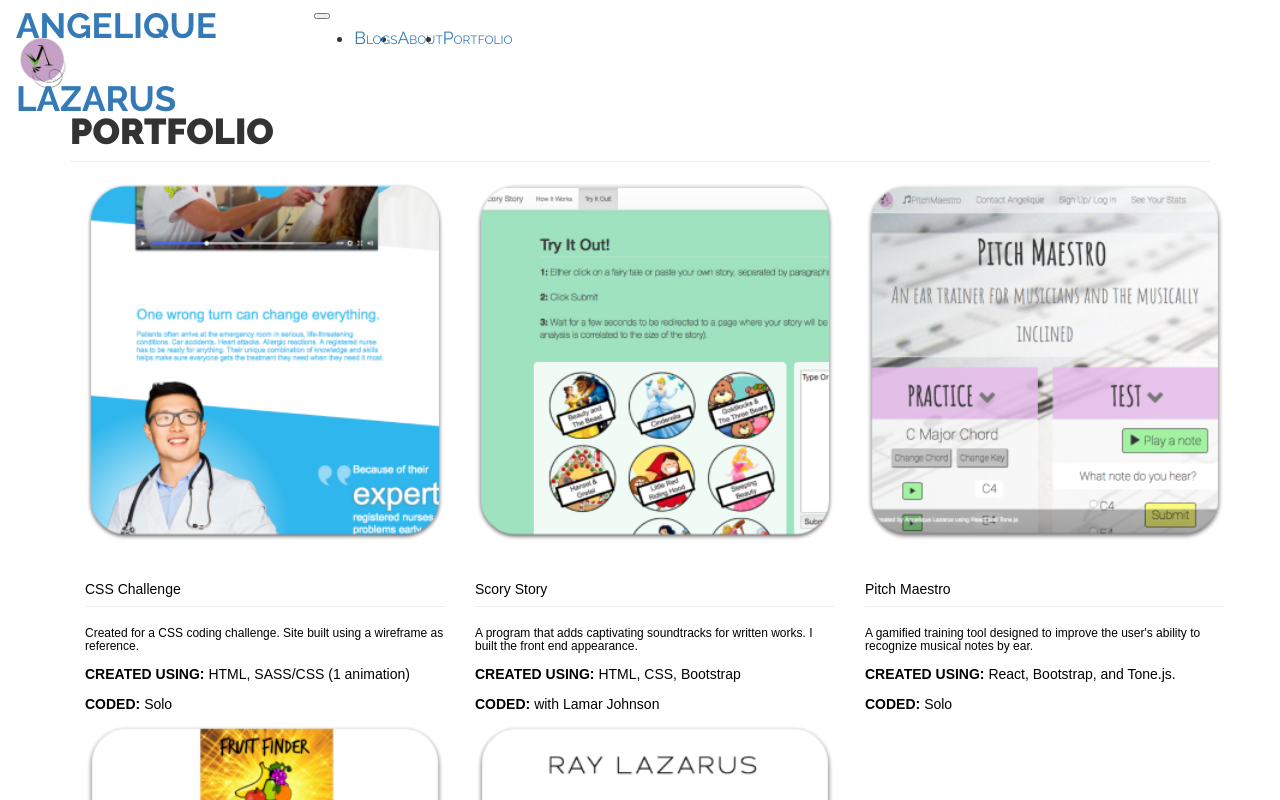
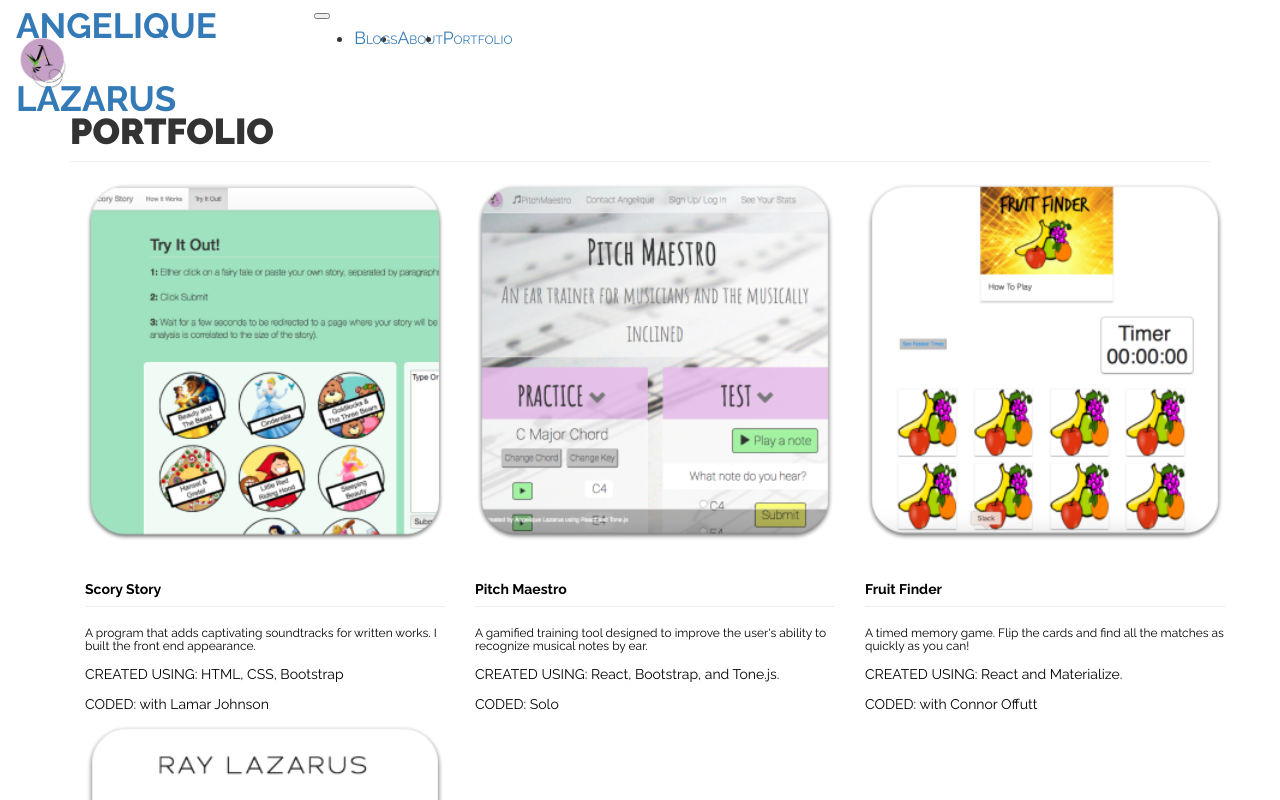
Before and after one commit to javathehut/Portfolio, a React (Create React App) app: page / in a window 1280 px wide. Shown: the top 800 px of the page. Built offline with nearby package versions, Linux system fonts and the light colour scheme.

Commit message:
Updates. Hiding CSS project for now as it's not showing

```diff
--- a/src/About.js
+++ b/src/About.js
@@ -28,7 +28,7 @@ class About extends Component {
         <div>
         <br />
           <h2 className="lead aboutLead">
-            Angelique is a web developer, educator, and artist. In essence, she is a creator. Her passion and enthusiasm for learning, problem-solving, building, and languages have led her to pursue these 3 rewarding endeavours that allow her to fully explores these areas of interest.
+            Angelique is a web developer, educator, and artist. In essence, she is a creator. Her passion and enthusiasm for learning, problem-solving, building, and languages have led her to pursue these 3 rewarding endeavours that allow her to fully explore these areas of interest.
           </h2><br />
           <p className="whatsUp">
             <span className="aboutHeading">What she's up to currently:</span> <br />
--- a/src/App.css
+++ b/src/App.css
@@ -120,6 +120,7 @@
   color: black;
   border: none;
   margin-bottom: 3%;
+  font-family: 'Raleway', sans-serif;
 }
 
 .pfLink:hover {
--- a/src/Portfolio.js
+++ b/src/Portfolio.js
@@ -22,10 +22,10 @@ class Portfolio extends Component {
                         <Card className="pfLink">
                             <CardImg className="pfpic" top width="100%" src={portfolioItems[i].image} alt={portfolioItems[i].alt} />
                             <CardBody>
-                                <CardTitle className="page-header">{portfolioItems[i].title}</CardTitle>
+                                <CardTitle className="page-header"><strong>{portfolioItems[i].title}</strong></CardTitle>
                                 <CardSubtitle>{portfolioItems[i].description}</CardSubtitle>
-                                <CardText><p><strong>CREATED USING: </strong>{portfolioItems[i].tools}</p>
-                                    <p><strong>CODED: </strong>{portfolioItems[i].team}</p></CardText>
+                                <CardText><p>CREATED USING: {portfolioItems[i].tools}</p>
+                                    <p>CODED: {portfolioItems[i].team}</p></CardText>
                             </CardBody>
                         </Card>
                     </CardLink>
--- a/src/portfolioItems.js
+++ b/src/portfolioItems.js
@@ -1,13 +1,13 @@
 const portfolioItems = [
-    {
-        title: "CSS Challenge",
-        link: "../codingchallenge/cstreet.html",
-        image: "../portfolioImg/csschallenge.png",
-        alt: "css challenge logo",
-        description: "Created for a CSS coding challenge. Site built using a wireframe as reference.",
-        tools: "HTML, SASS/CSS (1 animation)",
-        team: "Solo"
-    },
+    // {
+    //     title: "CSS Challenge",
+    //     link: "../codingchallenge/cstreet.html",
+    //     image: "../portfolioImg/csschallenge.png",
+    //     alt: "css challenge logo",
+    //     description: "Created for a CSS coding challenge. Site built using a wireframe as reference.",
+    //     tools: "HTML, SASS/CSS (1 animation)",
+    //     team: "Solo"
+    // },
     {
         title: "Scory Story",
         link: "http://angelique.pythonanywhere.com/",
```
